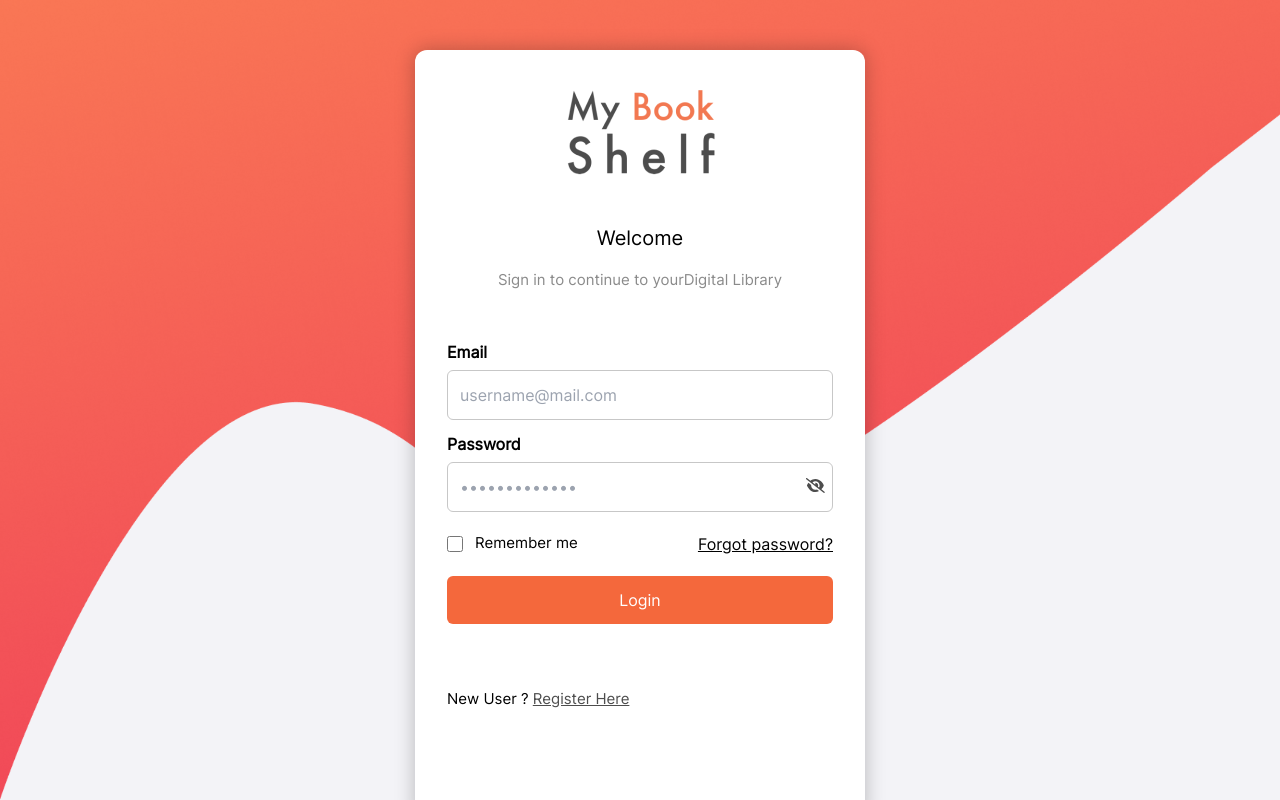
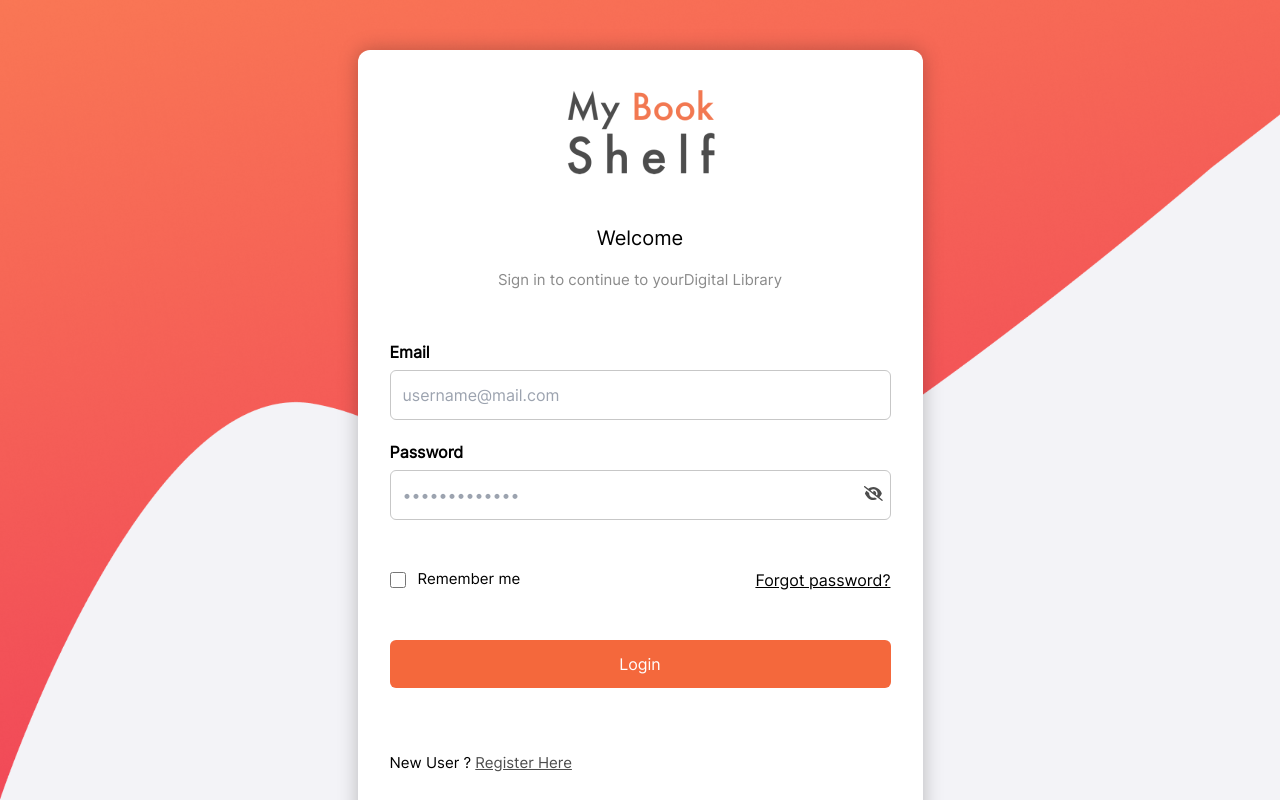
Before and after one commit to hungmai-agilityio/react-basic, a React (Vite) app in the folder practice-basic/: page /sign-in in a window 1280 px wide. Built offline with nearby package versions, Linux system fonts and the light colour scheme.

Commit message:
Update width and height of form

```diff
--- a/practice-basic/src/components/Form/SignIn/index.tsx
+++ b/practice-basic/src/components/Form/SignIn/index.tsx
@@ -36,11 +36,7 @@ const SignIn = ({
   };
 
   return (
-    <Form
-      height="h-sign-in"
-      title="Welcome"
-      sub="Sign in to continue to yourDigital Library"
-    >
+    <Form title="Welcome" sub="Sign in to continue to yourDigital Library">
       <form>
         <Input
           label="Email"
@@ -62,7 +58,7 @@ const SignIn = ({
           message={message?.password}
         />
 
-        <div className="flex justify-between my-5">
+        <div className="flex justify-between my-12">
           <Checkbox label="Remember me" />
           <a href="" className="underline">
             Forgot password?
--- a/practice-basic/src/components/Form/SignUp/index.tsx
+++ b/practice-basic/src/components/Form/SignUp/index.tsx
@@ -45,11 +45,7 @@ const SignUp = ({
   };
 
   return (
-    <Form
-      height="h-sign-up"
-      title="Registration"
-      sub="For Both Staff & Students"
-    >
+    <Form title="Registration" sub="For Both Staff & Students">
       <form>
         <Input
           label="Name"
@@ -90,6 +86,7 @@ const SignUp = ({
           onClick={toggleShowConfirmPassword}
           message={message?.confirm}
         />
+        <div className="mt-8">
           <Button
             name="Register"
             type={TYPE.PRIMARY}
@@ -102,6 +99,7 @@ const SignUp = ({
               Login now
             </span>
           </p>
+        </div>
       </form>
     </Form>
   );
--- a/practice-basic/src/components/Form/index.tsx
+++ b/practice-basic/src/components/Form/index.tsx
@@ -1,21 +1,16 @@
-import clsx from 'clsx';
 import { ReactNode } from 'react';
 
 interface FormProps {
   title: string;
   sub: string;
   children: ReactNode;
-  height: string;
 }
 
-const Form = ({ title, sub, children, height }: FormProps) => {
+const Form = ({ title, sub, children }: FormProps) => {
   return (
     <div className="h-screen bg-form bg-no-repeat bg-cover overflow-hidden">
       <div
-        className={clsx(
-          'max-w-450 m-form bg-white p-8 rounded-xl shadow-form',
-          height
-        )}
+        className={'w-form m-form bg-white p-8 rounded-xl shadow-form h-form'}
       >
         <img src="/images/logo.png" alt="Logo" className="block my-0 mx-auto" />
         <div className="text-center my-12 mx-0">
--- a/practice-basic/src/components/Input/index.tsx
+++ b/practice-basic/src/components/Input/index.tsx
@@ -42,7 +42,7 @@ export const Input = memo(
   }: InputProps) => {
     return (
       <>
-        <div className="mb-3">
+        <div className="mb-5">
           {label && (
             <label
               htmlFor={htmlFor}
--- a/practice-basic/src/pages/Account/index.tsx
+++ b/practice-basic/src/pages/Account/index.tsx
@@ -170,7 +170,7 @@ const Account = ({ showToast }: ShowToastProps) => {
   const idCode = user?.id.split('-').join('');
 
   return (
-    <div className="m-form w-10/12 h-form bg-white rounded-xl py-8 px-5 text-dark">
+    <div className="m-form w-9/12 bg-white rounded-xl py-8 px-5 text-dark">
       <p className="text-orange-550 text-md font-bold">Account Setting</p>
       <div className="mt-14">
         <p className="font-medium text-base">Your Profile Picture</p>
--- a/practice-basic/src/utils/validation.ts
+++ b/practice-basic/src/utils/validation.ts
@@ -2,10 +2,6 @@ import { MESSAGE_VALID } from '@/constants/message';
 import { EMAIL_REGEX, PASSWORD_REGEX } from '@/constants/regex';
 
 interface FormValues {
-  [key: string]: string;
-}
-
-interface FieldErrors {
   [key: string]: string;
 }
 
@@ -14,8 +10,8 @@ interface FieldErrors {
  * @param {object} data
  * @returns {object}
  */
-const validation = (data: FormValues): FieldErrors => {
-  const errors: FieldErrors = {};
+const validation = (data: FormValues): FormValues => {
+  const errors: FormValues = {};
 
   Object.keys(data).forEach((key) => {
     const value = data[key];
--- a/practice-basic/tailwind.config.js
+++ b/practice-basic/tailwind.config.js
@@ -62,12 +62,12 @@ export default {
         'tb-full': '98%',
         'card-borrow': '308px',
         shelf: '123px',
-        'card-preview': '273px'
+        'card-preview': '273px',
+        form: '565px'
       },
 
       maxWidth: {
         sm: '80px',
-        450: '450px',
         487: '487px'
       },
 
@@ -81,11 +81,9 @@ export default {
         170: '170px',
         265: '265px',
         418: '418px',
-        'sign-in': '770px',
-        'sign-up': '850px',
+        form: '917px',
         main: 'calc(100vh - 111px)',
-        'card-borrow': '260px',
-        form: '970px'
+        'card-borrow': '260px'
       },
 
       boxShadow: {
```
Lines whose indentation alone changed are shown as unchanged.
